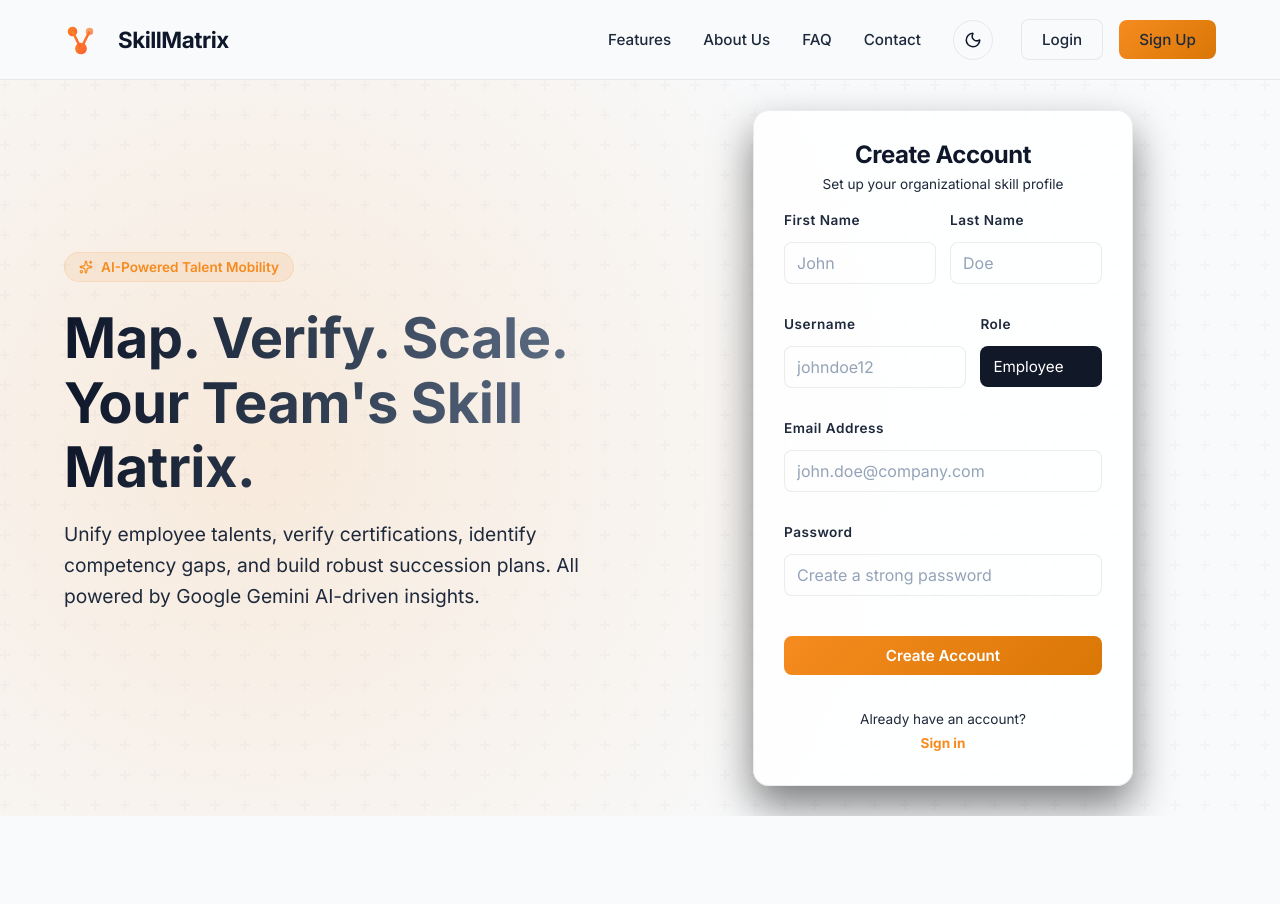
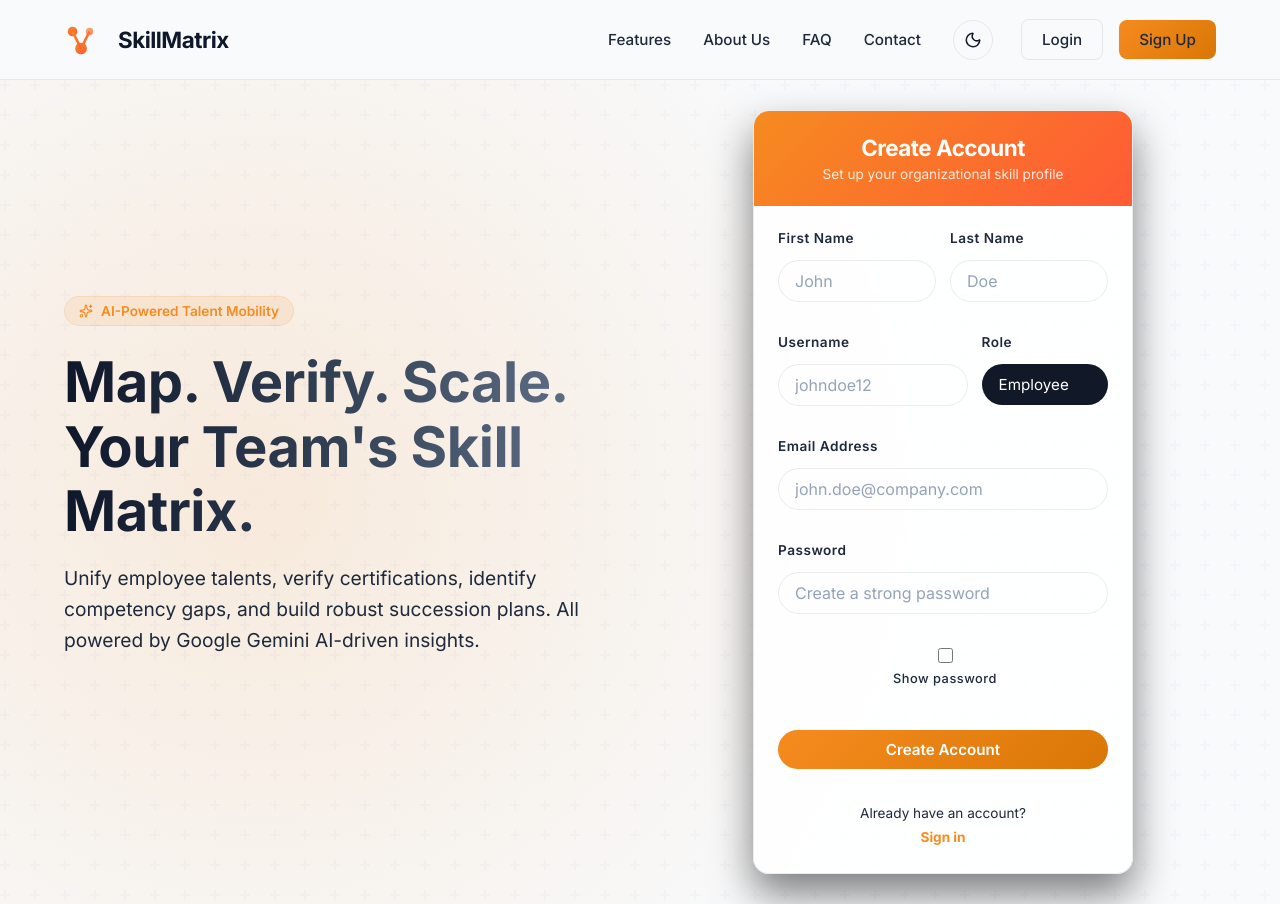
Before and after one commit to imlagat/Employee_skills_system, a React app in the folder frontend/: page /signup in a window 1280 px wide. Before the commit the page ends 816 px from the top, so only its background shows below. Built offline with nearby package versions, Linux system fonts and the light colour scheme; no server answers; the HTML template or start-up script is replaced by a standard one; a web font is replaced by a local one.

Commit message:
Implement top gradient headers, rounded-pill inputs/buttons, and restore show password checkbox on auth pages

```diff
--- a/frontend/src/pages/Login.jsx
+++ b/frontend/src/pages/Login.jsx
@@ -148,17 +148,19 @@
                 background: 'var(--landing-card)',
                 border: '1px solid var(--landing-border)',
                 borderRadius: '16px',
-                padding: '30px',
+                padding: 0,
                 maxWidth: '380px',
                 width: '100%',
-                boxShadow: '0 20px 40px rgba(0,0,0,0.5)'
+                boxShadow: '0 20px 40px rgba(0,0,0,0.5)',
+                overflow: 'hidden'
               }}>
 
-                <div style={{ textAlign: 'center', marginBottom: '20px' }}>
-                  <h2 style={{ color: 'var(--landing-text-main)', fontSize: '1.5rem', fontWeight: 800, margin: '0 0 6px 0' }}>Join SkillMatrix</h2>
-                  <p style={{ color: 'var(--landing-text-muted)', margin: 0, fontSize: '0.85rem' }}>Sign in to access your talent dashboard</p>
+                <div style={{ background: 'linear-gradient(135deg, var(--accent-orange, #f68b1f) 0%, #ff5a36 100%)', padding: '24px', textAlign: 'center' }}>
+                  <h2 style={{ color: '#fff', fontSize: '1.4rem', fontWeight: 800, margin: 0 }}>Join SkillMatrix</h2>
+                  <p style={{ color: 'rgba(255,255,255,0.85)', margin: '4px 0 0 0', fontSize: '0.85rem' }}>Sign in to access your talent dashboard</p>
                 </div>
 
+                <div style={{ padding: '24px' }}>
                   {error && <div className="login-error" style={{ background: 'rgba(239, 68, 68, 0.15)', color: '#ef4444', border: '1px solid rgba(239, 68, 68, 0.2)', borderRadius: '8px', padding: '10px', fontSize: '0.85rem', marginBottom: '16px', textAlign: 'center' }}>{error}</div>}
 
                   <form className="landing-contact-form" onSubmit={handleSubmit}>
@@ -172,57 +174,47 @@
                         required
                         placeholder="johndoe"
                         autoComplete="username"
-                      style={{ width: '100%', padding: '10px 12px', borderRadius: '8px', border: '1px solid var(--landing-border)', background: 'rgba(255,255,255,0.02)', color: '#fff' }}
+                        style={{ width: '100%', padding: '10px 20px', borderRadius: '24px', border: '1px solid var(--landing-border)', background: 'rgba(255,255,255,0.02)', color: '#fff' }}
                       />
                     </div>
 
-                  <div className="form-group" style={{ marginBottom: '20px' }}>
+                    <div className="form-group" style={{ marginBottom: '14px' }}>
                       <div style={{ display: 'flex', justifyContent: 'space-between', alignItems: 'center', marginBottom: '6px' }}>
                         <label htmlFor="login-password" style={{ fontSize: '0.85rem', color: 'var(--landing-text-muted)', fontWeight: '600' }}>Password</label>
                         <Link to="/reset-password" style={{ fontSize: '0.8rem', color: 'var(--accent-orange, #f68b1f)', fontWeight: '600', textDecoration: 'none' }}>Forgot password?</Link>
                       </div>
                       <input
-                      type="password"
+                        type={showPassword ? "text" : "password"}
                         id="login-password"
                         value={password}
                         onChange={(e) => setPassword(e.target.value)}
                         required
                         placeholder="••••••••"
                         autoComplete="current-password"
-                      style={{ width: '100%', padding: '10px 12px', borderRadius: '8px', border: '1px solid var(--landing-border)', background: 'rgba(255,255,255,0.02)', color: '#fff' }}
+                        style={{ width: '100%', padding: '10px 20px', borderRadius: '24px', border: '1px solid var(--landing-border)', background: 'rgba(255,255,255,0.02)', color: '#fff' }}
                       />
                     </div>
 
-                  <button type="submit" className="landing-btn landing-btn-primary landing-btn-block" disabled={isLoading} style={{ padding: '10px' }}>
-                    {isLoading ? 'Signing in...' : 'Sign In'}
-                  </button>
-
-                  <div style={{ display: 'flex', alignItems: 'center', margin: '12px 0', color: 'var(--landing-text-muted)', fontSize: '0.8rem' }}>
-                    <div style={{ flex: 1, height: '1px', background: 'var(--landing-border)' }}></div>
-                    <span style={{ padding: '0 8px' }}>OR</span>
-                    <div style={{ flex: 1, height: '1px', background: 'var(--landing-border)' }}></div>
+                    <div style={{ display: 'flex', alignItems: 'center', gap: '8px', marginBottom: '16px', paddingLeft: '4px' }}>
+                      <input
+                        type="checkbox"
+                        id="showPassword"
+                        checked={showPassword}
+                        onChange={(e) => setShowPassword(e.target.checked)}
+                        style={{ width: '15px', height: '15px', accentColor: 'var(--accent-orange, #f68b1f)', cursor: 'pointer' }}
+                      />
+                      <label htmlFor="showPassword" style={{ fontSize: '0.8rem', color: 'var(--landing-text-muted)', cursor: 'pointer', fontWeight: '500' }}>Show password</label>
                     </div>
 
-                  <button
-                    type="button"
-                    className="landing-btn landing-btn-outline landing-btn-block"
-                    onClick={() => handleGoogleLogin()}
-                    disabled={isLoading}
-                    style={{ padding: '10px', display: 'flex', alignItems: 'center', justifyContent: 'center', gap: '10px' }}
-                  >
-                    <svg width="18" height="18" viewBox="0 0 24 24" fill="none" xmlns="http://www.w3.org/2000/svg">
-                      <path d="M22.56 12.25c0-.78-.07-1.53-.2-2.25H12v4.26h5.92c-.26 1.37-1.04 2.53-2.21 3.31v2.77h3.57c2.08-1.92 3.28-4.74 3.28-8.09z" fill="#4285F4"/>
-                      <path d="M12 23c2.97 0 5.46-.98 7.28-2.66l-3.57-2.77c-.98.66-2.23 1.06-3.71 1.06-2.86 0-5.29-1.93-6.16-4.53H2.16v2.84C3.99 20.53 7.7 23 12 23z" fill="#34A853"/>
-                      <path d="M5.84 14.09c-.22-.66-.35-1.36-.35-2.09s.13-1.43.35-2.09V7.07H2.16C1.43 8.55 1 10.22 1 12s.43 3.45 1.16 4.93l3.68-2.84z" fill="#FBBC05"/>
-                      <path d="M12 5.38c1.62 0 3.06.56 4.21 1.64l3.15-3.15C17.45 2.09 14.97 1 12 1 7.7 1 3.99 3.47 2.16 7.07l3.68 2.84c.87-2.6 3.3-4.53 6.16-4.53z" fill="#EA4335"/>
-                    </svg>
-                    Login with Google
+                    <button type="submit" className="landing-btn landing-btn-primary landing-btn-block" disabled={isLoading} style={{ padding: '10px 20px', borderRadius: '24px' }}>
+                      {isLoading ? 'Signing in...' : 'Sign In'}
                     </button>
 
                     <div style={{ textAlign: 'center', marginTop: '16px', fontSize: '0.85rem', color: 'var(--landing-text-muted)' }}>
                       Don't have an account? <Link to="/signup" style={{ color: 'var(--accent-orange, #f68b1f)', fontWeight: '700', textDecoration: 'none' }}>Sign up</Link>
                     </div>
                   </form>
+                </div>
 
               </div>
             </div>
--- a/frontend/src/pages/ResetPassword.jsx
+++ b/frontend/src/pages/ResetPassword.jsx
@@ -121,26 +121,28 @@
                 background: 'var(--landing-card)',
                 border: '1px solid var(--landing-border)',
                 borderRadius: '16px',
-                padding: '30px',
+                padding: 0,
                 maxWidth: '380px',
                 width: '100%',
-                boxShadow: '0 20px 40px rgba(0,0,0,0.5)'
+                boxShadow: '0 20px 40px rgba(0,0,0,0.5)',
+                overflow: 'hidden'
               }}>
 
-                <div style={{ textAlign: 'center', marginBottom: '20px' }}>
+                <div style={{ background: 'linear-gradient(135deg, var(--accent-orange, #f68b1f) 0%, #ff5a36 100%)', padding: '24px', textAlign: 'center' }}>
                   {!isSubmitted ? (
                     <>
-                      <h2 style={{ color: 'var(--landing-text-main)', fontSize: '1.5rem', fontWeight: 800, margin: '0 0 6px 0' }}>Reset Password</h2>
-                      <p style={{ color: 'var(--landing-text-muted)', margin: 0, fontSize: '0.85rem' }}>Enter your email to receive reset instructions</p>
+                      <h2 style={{ color: '#fff', fontSize: '1.4rem', fontWeight: 800, margin: 0 }}>Reset Password</h2>
+                      <p style={{ color: 'rgba(255,255,255,0.85)', margin: '4px 0 0 0', fontSize: '0.85rem' }}>Enter your email to receive reset instructions</p>
                     </>
                   ) : (
                     <>
-                      <h2 style={{ color: 'var(--landing-text-main)', fontSize: '1.5rem', fontWeight: 800, margin: '0 0 6px 0' }}>Check Your Email</h2>
-                      <p style={{ color: 'var(--landing-text-muted)', margin: 0, fontSize: '0.85rem' }}>We've sent password reset instructions to <strong>{email}</strong></p>
+                      <h2 style={{ color: '#fff', fontSize: '1.4rem', fontWeight: 800, margin: 0 }}>Check Your Email</h2>
+                      <p style={{ color: 'rgba(255,255,255,0.85)', margin: '4px 0 0 0', fontSize: '0.85rem' }}>We've sent password reset instructions to <strong>{email}</strong></p>
                     </>
                   )}
                 </div>
 
+                <div style={{ padding: '24px' }}>
                   {!isSubmitted ? (
                     <form className="landing-contact-form" onSubmit={handleSubmit}>
                       <div className="form-group" style={{ marginBottom: '14px' }}>
@@ -151,11 +153,11 @@
                           onChange={(e) => setEmail(e.target.value)}
                           required
                           placeholder="Enter your registered email"
-                        style={{ width: '100%', padding: '10px 12px', borderRadius: '8px', border: '1px solid var(--landing-border)', background: 'rgba(255,255,255,0.02)', color: '#fff' }}
+                          style={{ width: '100%', padding: '10px 16px', borderRadius: '24px', border: '1px solid var(--landing-border)', background: 'rgba(255,255,255,0.02)', color: '#fff' }}
                         />
                       </div>
 
-                    <button type="submit" className="landing-btn landing-btn-primary landing-btn-block" disabled={isLoading} style={{ padding: '10px', marginTop: '8px' }}>
+                      <button type="submit" className="landing-btn landing-btn-primary landing-btn-block" disabled={isLoading} style={{ padding: '10px 20px', borderRadius: '24px', marginTop: '8px' }}>
                         {isLoading ? 'Sending...' : 'Send Reset Link'}
                       </button>
 
@@ -168,11 +170,12 @@
                       <div style={{ width: '56px', height: '56px', borderRadius: '50%', background: 'rgba(74, 222, 128, 0.1)', display: 'flex', alignItems: 'center', justifyContent: 'center', margin: '0 auto 20px', color: '#4ade80' }}>
                         <svg width="28" height="28" viewBox="0 0 24 24" fill="none" stroke="currentColor" strokeWidth="3" strokeLinecap="round" strokeLinejoin="round"><polyline points="20 6 9 17 4 12"></polyline></svg>
                       </div>
-                    <button onClick={() => navigate('/login')} className="landing-btn landing-btn-outline landing-btn-block" style={{ padding: '10px', width: '100%' }}>
+                      <button onClick={() => navigate('/login')} className="landing-btn landing-btn-outline landing-btn-block" style={{ padding: '10px 20px', borderRadius: '24px', width: '100%' }}>
                         Return to Login
                       </button>
                     </div>
                   )}
+                </div>
               </div>
             </div>
 
--- a/frontend/src/pages/Signup.jsx
+++ b/frontend/src/pages/Signup.jsx
@@ -140,17 +140,19 @@
                 background: 'var(--landing-card)',
                 border: '1px solid var(--landing-border)',
                 borderRadius: '16px',
-                padding: '30px',
+                padding: 0,
                 maxWidth: '380px',
                 width: '100%',
-                boxShadow: '0 20px 40px rgba(0,0,0,0.5)'
+                boxShadow: '0 20px 40px rgba(0,0,0,0.5)',
+                overflow: 'hidden'
               }}>
 
-                <div style={{ textAlign: 'center', marginBottom: '20px' }}>
-                  <h2 style={{ color: 'var(--landing-text-main)', fontSize: '1.5rem', fontWeight: 800, margin: '0 0 6px 0' }}>Create Account</h2>
-                  <p style={{ color: 'var(--landing-text-muted)', margin: 0, fontSize: '0.85rem' }}>Set up your organizational skill profile</p>
+                <div style={{ background: 'linear-gradient(135deg, var(--accent-orange, #f68b1f) 0%, #ff5a36 100%)', padding: '24px', textAlign: 'center' }}>
+                  <h2 style={{ color: '#fff', fontSize: '1.4rem', fontWeight: 800, margin: 0 }}>Create Account</h2>
+                  <p style={{ color: 'rgba(255,255,255,0.85)', margin: '4px 0 0 0', fontSize: '0.85rem' }}>Set up your organizational skill profile</p>
                 </div>
 
+                <div style={{ padding: '24px' }}>
                   <form className="landing-contact-form" onSubmit={handleSubmit}>
                     <div style={{ display: 'grid', gridTemplateColumns: '1fr 1fr', gap: '14px', marginBottom: '12px' }}>
                       <div className="form-group" style={{ marginBottom: 0 }}>
@@ -161,7 +163,7 @@
                           placeholder="John"
                           value={formData.first_name}
                           onChange={(e) => setFormData({...formData, first_name: e.target.value})}
-                        style={{ width: '100%', padding: '10px 12px', borderRadius: '8px', border: '1px solid var(--landing-border)', background: 'rgba(255,255,255,0.02)', color: '#fff' }}
+                          style={{ width: '100%', padding: '10px 16px', borderRadius: '24px', border: '1px solid var(--landing-border)', background: 'rgba(255,255,255,0.02)', color: '#fff' }}
                         />
                       </div>
                       <div className="form-group" style={{ marginBottom: 0 }}>
@@ -172,7 +174,7 @@
                           placeholder="Doe"
                           value={formData.last_name}
                           onChange={(e) => setFormData({...formData, last_name: e.target.value})}
-                        style={{ width: '100%', padding: '10px 12px', borderRadius: '8px', border: '1px solid var(--landing-border)', background: 'rgba(255,255,255,0.02)', color: '#fff' }}
+                          style={{ width: '100%', padding: '10px 16px', borderRadius: '24px', border: '1px solid var(--landing-border)', background: 'rgba(255,255,255,0.02)', color: '#fff' }}
                         />
                       </div>
                     </div>
@@ -186,7 +188,7 @@
                           placeholder="johndoe12"
                           value={formData.username}
                           onChange={(e) => setFormData({...formData, username: e.target.value})}
-                        style={{ width: '100%', padding: '10px 12px', borderRadius: '8px', border: '1px solid var(--landing-border)', background: 'rgba(255,255,255,0.02)', color: '#fff' }}
+                          style={{ width: '100%', padding: '10px 16px', borderRadius: '24px', border: '1px solid var(--landing-border)', background: 'rgba(255,255,255,0.02)', color: '#fff' }}
                         />
                       </div>
                       <div className="form-group" style={{ marginBottom: 0 }}>
@@ -194,7 +196,7 @@
                         <select
                           value={formData.role}
                           onChange={(e) => setFormData({...formData, role: e.target.value})}
-                        style={{ width: '100%', padding: '10px 12px', borderRadius: '8px', border: '1px solid var(--landing-border)', background: '#111827', color: '#fff', cursor: 'pointer' }}
+                          style={{ width: '100%', padding: '10px 16px', borderRadius: '24px', border: '1px solid var(--landing-border)', background: '#111827', color: '#fff', cursor: 'pointer' }}
                         >
                           <option value="employee">Employee</option>
                           <option value="manager">Manager</option>
@@ -210,23 +212,34 @@
                         placeholder="john.doe@company.com"
                         value={formData.email}
                         onChange={(e) => setFormData({...formData, email: e.target.value})}
-                      style={{ width: '100%', padding: '10px 12px', borderRadius: '8px', border: '1px solid var(--landing-border)', background: 'rgba(255,255,255,0.02)', color: '#fff' }}
+                        style={{ width: '100%', padding: '10px 16px', borderRadius: '24px', border: '1px solid var(--landing-border)', background: 'rgba(255,255,255,0.02)', color: '#fff' }}
                       />
                     </div>
 
-                  <div className="form-group" style={{ marginBottom: '20px' }}>
+                    <div className="form-group" style={{ marginBottom: '14px' }}>
                       <label style={{ display: 'block', fontSize: '0.85rem', color: 'var(--landing-text-muted)', marginBottom: '6px', fontWeight: '600' }}>Password</label>
                       <input
-                      type="password"
+                        type={showPassword ? "text" : "password"}
                         required
                         placeholder="Create a strong password"
                         value={formData.password}
                         onChange={(e) => setFormData({...formData, password: e.target.value})}
-                      style={{ width: '100%', padding: '10px 12px', borderRadius: '8px', border: '1px solid var(--landing-border)', background: 'rgba(255,255,255,0.02)', color: '#fff' }}
+                        style={{ width: '100%', padding: '10px 16px', borderRadius: '24px', border: '1px solid var(--landing-border)', background: 'rgba(255,255,255,0.02)', color: '#fff' }}
                       />
                     </div>
 
-                  <button type="submit" className="landing-btn landing-btn-primary landing-btn-block" disabled={isLoading} style={{ padding: '10px' }}>
+                    <div style={{ display: 'flex', alignItems: 'center', gap: '8px', marginBottom: '16px', paddingLeft: '4px' }}>
+                      <input
+                        type="checkbox"
+                        id="showPassword"
+                        checked={showPassword}
+                        onChange={(e) => setShowPassword(e.target.checked)}
+                        style={{ width: '15px', height: '15px', accentColor: 'var(--accent-orange, #f68b1f)', cursor: 'pointer' }}
+                      />
+                      <label htmlFor="showPassword" style={{ fontSize: '0.8rem', color: 'var(--landing-text-muted)', cursor: 'pointer', fontWeight: '500' }}>Show password</label>
+                    </div>
+
+                    <button type="submit" className="landing-btn landing-btn-primary landing-btn-block" disabled={isLoading} style={{ padding: '10px 20px', borderRadius: '24px' }}>
                       {isLoading ? 'Creating account...' : 'Create Account'}
                     </button>
 
@@ -234,6 +247,7 @@
                       Already have an account? <Link to="/login" style={{ color: 'var(--accent-orange, #f68b1f)', fontWeight: '700', textDecoration: 'none' }}>Sign in</Link>
                     </div>
                   </form>
+                </div>
 
               </div>
             </div>
```
Lines whose indentation alone changed are shown as unchanged.
